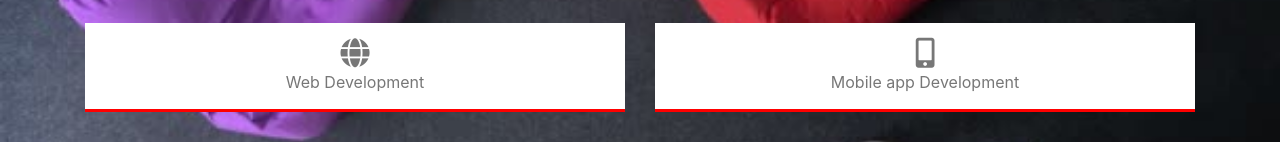
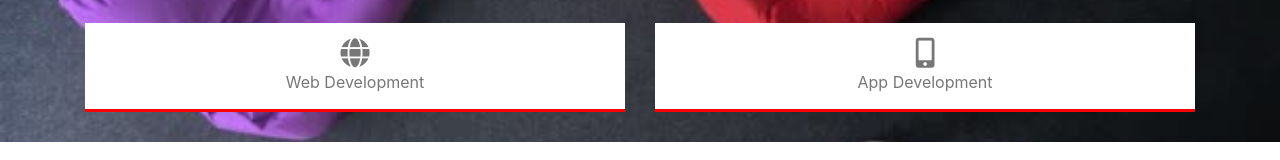
Before and after one commit to YakubuAmidu/Intelligentcoding, a React (Create React App) app: page /HomeScreen in a window 1280 px wide. Shown: the part 167-327 px from the top of the page. Built offline with nearby package versions, Linux system fonts and the light colour scheme; a web font is replaced by a local one.

Commit message:
Commiting changes

```diff
--- a/src/screens/HomeScreen.js
+++ b/src/screens/HomeScreen.js
@@ -27,9 +27,7 @@ const HomeScreen = () => {
           <Col>
             <div className="HomeScreen-course-main">
               <i class="fas fa-mobile-alt iconone"></i>
-              <div className="HomeScreen-course-sub">
-                Mobile app Development
-              </div>
+              <div className="HomeScreen-course-sub">App Development</div>
             </div>
           </Col>
         </Row>
```
